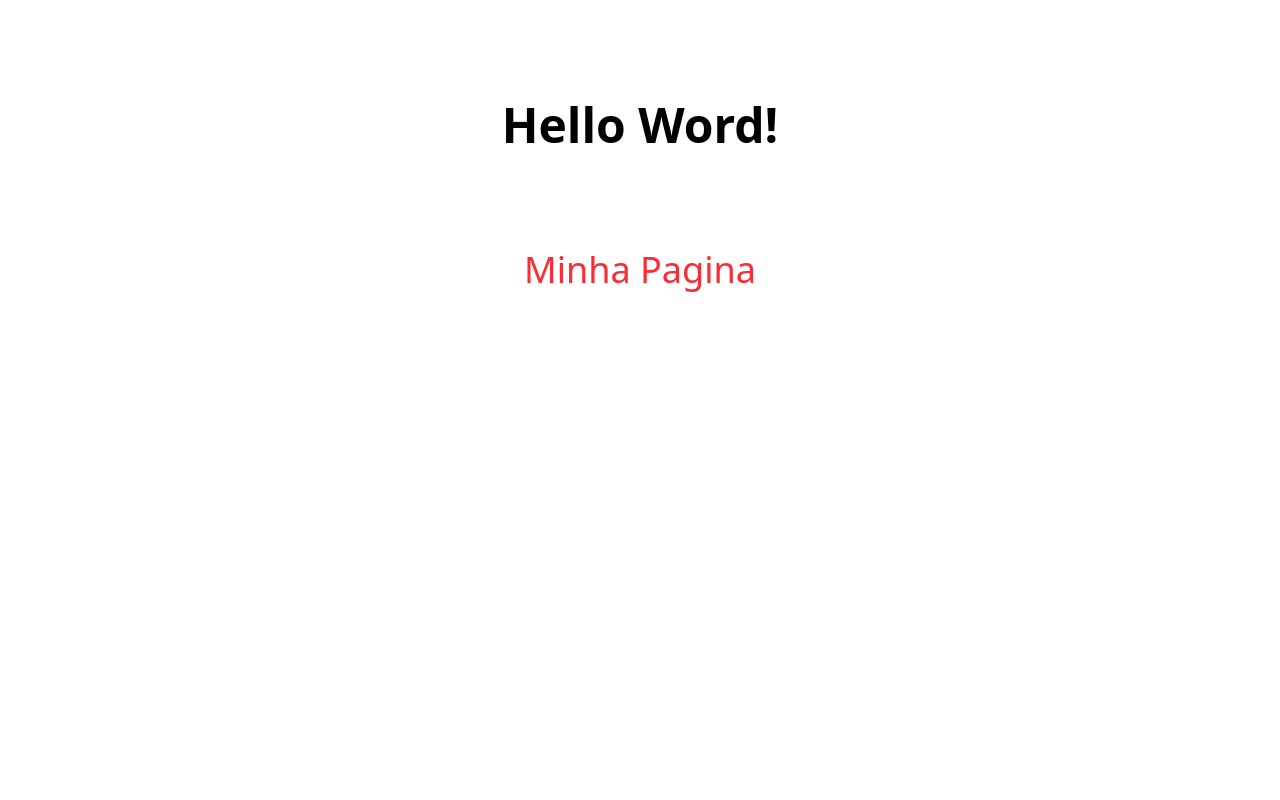
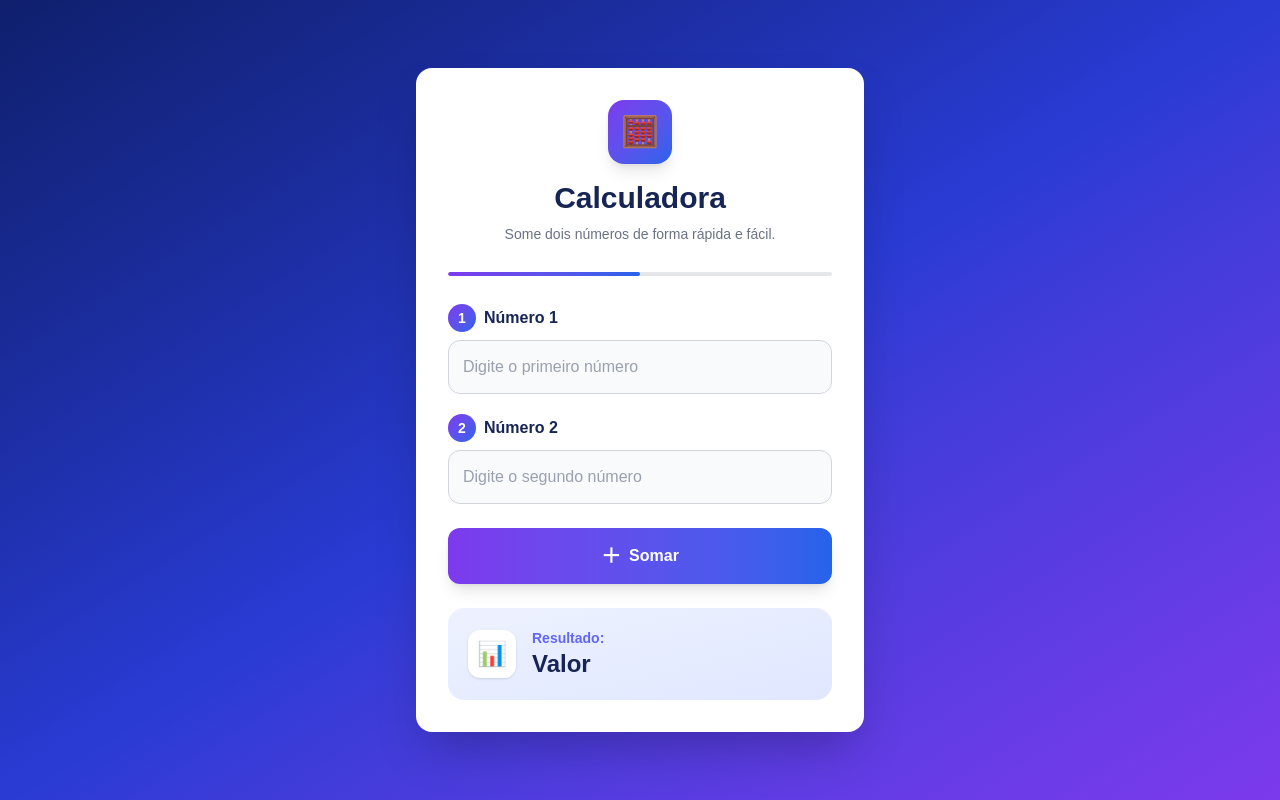
Before and after one commit to Marrafon91/Angular, an Angular app in the folder angular-inicial/: page / in a window 1280 px wide. Built offline with nearby package versions, Linux system fonts and the light colour scheme.

Commit message:
Fazendo layout

```diff
--- a/angular-inicial/src/app/app.html
+++ b/angular-inicial/src/app/app.html
@@ -1,2 +1 @@
-<hello-world class="flex h-62.5 items-center justify-center text-5xl font-bold"></hello-world>
-<app-pagina>Minha pagina</app-pagina>
+<app-calculadora></app-calculadora>
--- a/angular-inicial/src/app/app.ts
+++ b/angular-inicial/src/app/app.ts
@@ -1,9 +1,9 @@
 import { Component, signal } from '@angular/core';
-import { HelloWorldComponent } from './helloworld/helloword.component';
-import { Pagina } from './pagina/pagina';
+import { Calculadora } from './calculadora/calculadora';
+
 
 @Component({
-  imports: [HelloWorldComponent, Pagina],
+  imports: [Calculadora],
   selector: 'app-root',
   styleUrl: './app.css',
   templateUrl: './app.html',
--- /dev/null
+++ b/angular-inicial/src/app/calculadora/calculadora.html
@@ -0,0 +1,107 @@
+<div
+  class="flex min-h-screen items-center justify-center bg-linear-to-br from-[#0f1f6d] via-[#293bd4] to-[#7c3aed] px-4 py-8 font-['Arial']"
+>
+  <div class="w-full max-w-md rounded-2xl bg-white p-6 shadow-2xl sm:p-8">
+    <form>
+      <!-- Título -->
+      <div class="mb-7 text-center">
+        <div
+          class="mx-auto mb-4 flex h-16 w-16 items-center justify-center rounded-2xl bg-linear-to-br from-[#7c3aed] to-[#2563eb] text-3xl text-white shadow-lg"
+        >
+          🧮
+        </div>
+
+        <h2 class="text-3xl font-bold text-[#172554]">Calculadora</h2>
+
+        <p class="mt-2 text-sm text-gray-500">
+          Some dois números de forma rápida e fácil.
+        </p>
+      </div>
+
+      <!-- Linha decorativa -->
+      <div class="mb-7 h-1 overflow-hidden rounded-full bg-gray-200">
+        <div
+          class="h-full w-1/2 rounded-full bg-linear-to-r from-[#7c3aed] to-[#2563eb]"
+        ></div>
+      </div>
+
+      <!-- Número 1 -->
+      <div class="mb-5">
+        <label
+          for="numero1"
+          class="mb-2 flex items-center gap-2 text-base font-bold text-[#172554]"
+        >
+          <span
+            class="flex h-7 w-7 items-center justify-center rounded-full bg-linear-to-br from-[#7c3aed] to-[#2563eb] text-sm text-white"
+          >
+            1
+          </span>
+
+          Número 1
+        </label>
+
+        <input
+          type="number"
+          name="numero1"
+          id="numero1"
+          placeholder="Digite o primeiro número"
+          class="w-full rounded-xl border border-gray-300 bg-gray-50 p-3.5 text-base text-gray-800 transition-all duration-300 outline-none placeholder:text-gray-400 focus:border-[#6366f1] focus:bg-white focus:ring-4 focus:ring-[#6366f1]/20"
+        />
+      </div>
+
+      <!-- Número 2 -->
+      <div class="mb-6">
+        <label
+          for="numero2"
+          class="mb-2 flex items-center gap-2 text-base font-bold text-[#172554]"
+        >
+          <span
+            class="flex h-7 w-7 items-center justify-center rounded-full bg-linear-to-br from-[#7c3aed] to-[#2563eb] text-sm text-white"
+          >
+            2
+          </span>
+
+          Número 2
+        </label>
+
+        <input
+          type="number"
+          name="numero2"
+          id="numero2"
+          placeholder="Digite o segundo número"
+          class="w-full rounded-xl border border-gray-300 bg-gray-50 p-3.5 text-base text-gray-800 transition-all duration-300 outline-none placeholder:text-gray-400 focus:border-[#6366f1] focus:bg-white focus:ring-4 focus:ring-[#6366f1]/20"
+        />
+      </div>
+
+      <!-- Botão -->
+      <button
+        type="submit"
+        class="w-full cursor-pointer rounded-xl bg-linear-to-r from-[#7c3aed] to-[#2563eb] p-3.5 text-base font-bold text-white shadow-lg transition-all duration-300 hover:-translate-y-1 hover:scale-[1.02] hover:shadow-xl active:translate-y-0 active:scale-[0.98]"
+      >
+        <span class="flex items-center justify-center gap-2">
+          <span class="text-xl">＋</span>
+          Somar
+        </span>
+      </button>
+    </form>
+
+    <!-- Resultado -->
+    <div
+      class="mt-6 rounded-2xl bg-linear-to-br from-[#eef2ff] to-[#e0e7ff] p-5"
+    >
+      <div class="flex items-center gap-4">
+        <div
+          class="flex h-12 w-12 shrink-0 items-center justify-center rounded-xl bg-white text-2xl shadow-sm"
+        >
+          📊
+        </div>
+
+        <div>
+          <p class="text-sm font-bold text-[#6366f1]">Resultado:</p>
+
+          <p id="result" class="text-2xl font-bold text-[#172554]">Valor</p>
+        </div>
+      </div>
+    </div>
+  </div>
+</div>
```
Also changed, not shown: angular-inicial/src/app/calculadora/calculadora.ts (added, +9 -0 lines), angular-inicial/src/app/calculadora/calculadora.css (added), 1 other file (tests, documents, lock files or other folders).
